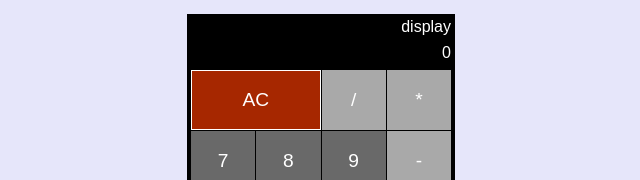
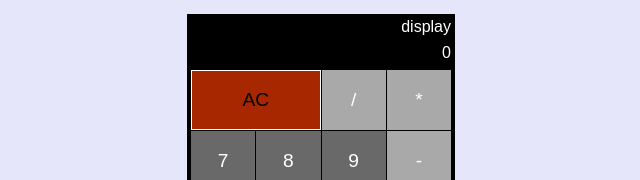
Before and after one commit to Geist0504/calculator, a React (Create React App) app: page / in a window 1280 px wide. In both pictures the pointer is over the button "AC". Shown: the part 204-384 px from the top of the page, without its empty margins (319-959 px from the left). Built offline with nearby package versions, Linux system fonts and the light colour scheme.

Commit message:
modified hover color

```diff
--- a/src/App.css
+++ b/src/App.css
@@ -13,7 +13,8 @@ button {
   font-size: 1.2em; }
 
 button:hover {
-  border: solid white 1px; }
+  border: solid white 1px;
+  color: black; }
 
 button:focus {
   outline: none; }
--- a/src/App.scss
+++ b/src/App.scss
@@ -23,6 +23,7 @@ button{
 
 button:hover{
   border: solid white 1px;
+  color: black;
 }
 
 button:focus {
```
